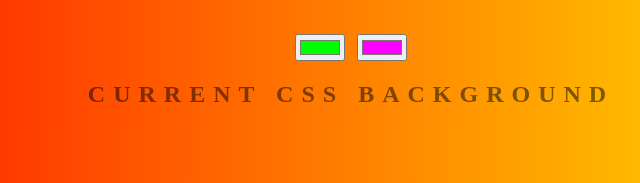
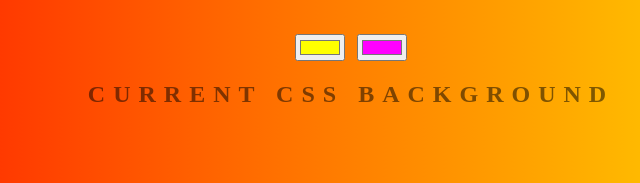
Before and after one commit to shunau/background-generator, a plain HTML site: page index.html in a window 1280 px wide. Shown: the part 171-354 px from the top of the page, 289-929 px from the left. Drawn offline with Linux system fonts and the light colour scheme.

Commit message:
Update index.html

```diff
--- a/index.html
+++ b/index.html
@@ -6,7 +6,7 @@
 </head>
 <body id="gradient">
 	<h1>Background Generator</h1>
-	<input class="color1" type="color" name="color1" value="#00ff00">
+	<input class="color1" type="color" name="color1" value="#ffff00">
 	<input class="color2" type="color" name="color2" value="#ff00ff">
 	<h2>Current CSS Background</h2>
 	<h3></h3>
```
